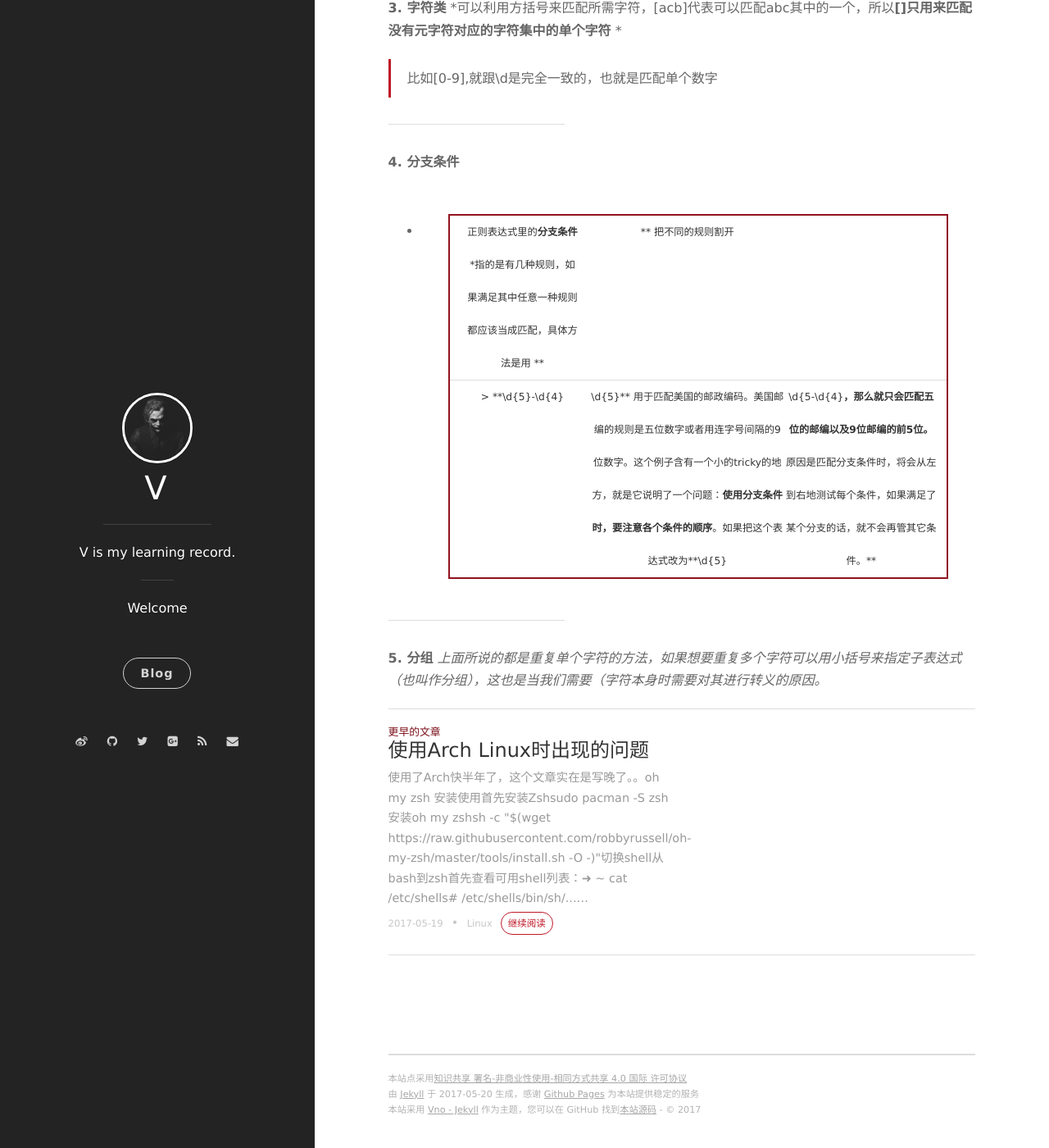
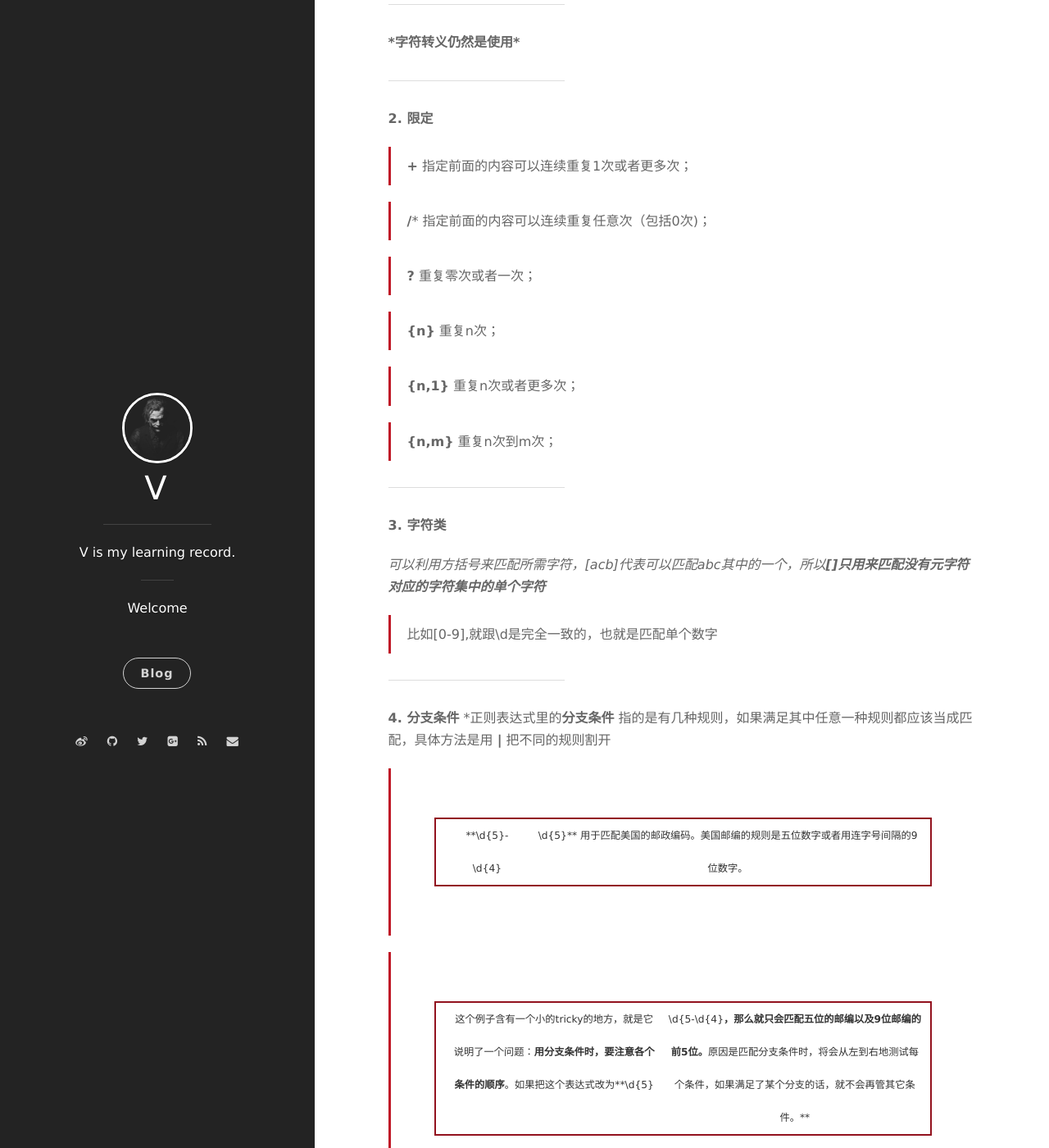
Before and after one commit to mrcwl/bryceyang.github.io, a Jekyll site: the page built from _posts/2017-05-20-正则表达式.markdown, in a window 1280 px wide and 1400 px high, scrolled down 748 px. Shown: the whole window at 82% size. Built offline with Jekyll 4.4.1, drawn with Linux system fonts in a browser that asks for light colours; nearby versions of some CDN libraries; comment, search, counter and statistics services are not loaded; some of the changed text lies outside the part shown.

Commit message:
format fix

```diff
--- a/_posts/2017-05-20-正则表达式.markdown
+++ b/_posts/2017-05-20-正则表达式.markdown
@@ -8,16 +8,22 @@ tag: Linux
 
 #### [正则表达式入门](https://deerchao.net/tutorials/regex/regex.htm)
 
-* * *
+* * * * *
 
 **1. 元字符 metacharater**
 
 > **\b**,代表着单词的开头或者结尾，也就是单词的分界处；
+
 > **.** 匹配除了换行符以外的任意字符；
+
 > **\d** 匹配一位数字；
+
 > **\s** 匹配任意的空白符，包括空格，制表符，换行符，中文全角空格等；
+
 > **\w** 匹配字母或数字或下划线或者汉字等；
+
 > **^**  匹配字符串的开始；
+
 > **$**  匹配字符串的结束；
 
 * * *
@@ -28,29 +34,40 @@ tag: Linux
 
 **2. 限定**
 > **+** 指定前面的内容可以连续重复1次或者更多次；
-> **\** *指定*前面的内容可以连续重复任意次（包括0次)；
+
+> **/*** 指定前面的内容可以连续重复任意次（包括0次)；
+
 > **?** 重复零次或者一次；
+
 > **{n}** 重复n次；
+
 > **{n,1}** 重复n次或者更多次；
+
 > **{n,m}** 重复n次到m次；
 
-* * *
+* * * * *
+
 **3. 字符类**
-*可以利用方括号来匹配所需字符，[acb]代表可以匹配abc其中的一个，所以**[]只用来匹配没有元字符对应的字符集中的单个字符** *
+
+*可以利用方括号来匹配所需字符，[acb]代表可以匹配abc其中的一个，所以**[]只用来匹配没有元字符对应的字符集中的单个字符***
+
 > 比如[0-9],就跟\d是完全一致的，也就是匹配单个数字
 
 
 
-* * *
+* * * * *
 
 
 
 **4. 分支条件**
-* 正则表达式里的**分支条件** *指的是有几种规则，如果满足其中任意一种规则都应该当成匹配，具体方法是用 **|** 把不同的规则割开
-> **\d{5}-\d{4}|\d{5}** 用于匹配美国的邮政编码。美国邮编的规则是五位数字或者用连字号间隔的9位数字。这个例子含有一个小的tricky的地方，就是它说明了一个问题：**使用分支条件时，要注意各个条件的顺序**。如果把这个表达式改为**\d{5}|\d{5-\d{4}**，那么就只会匹配五位的邮编以及9位邮编的前5位。**原因是匹配分支条件时，将会从左到右地测试每个条件，如果满足了某个分支的话，就不会再管其它条件。**
+*正则表达式里的**分支条件** 指的是有几种规则，如果满足其中任意一种规则都应该当成匹配，具体方法是用 **|** 把不同的规则割开
+
+> **\d{5}-\d{4}|\d{5}** 用于匹配美国的邮政编码。美国邮编的规则是五位数字或者用连字号间隔的9位数字。
+
+> 这个例子含有一个小的tricky的地方，就是它说明了一个问题：**用分支条件时，要注意各个条件的顺序**。如果把这个表达式改为**\d{5}|\d{5-\d{4}**，那么就只会匹配五位的邮编以及9位邮编的前5位。**原因是匹配分支条件时，将会从左到右地测试每个条件，如果满足了某个分支的话，就不会再管其它条件。**
 
 
-* * *
+* * * * *
 
 **5. 分组**
 *上面所说的都是重复单个字符的方法，如果想要重复多个字符可以用小括号来指定子表达式（也叫作分组），这也是当我们需要（字符本身时需要对其进行转义的原因。*
```
